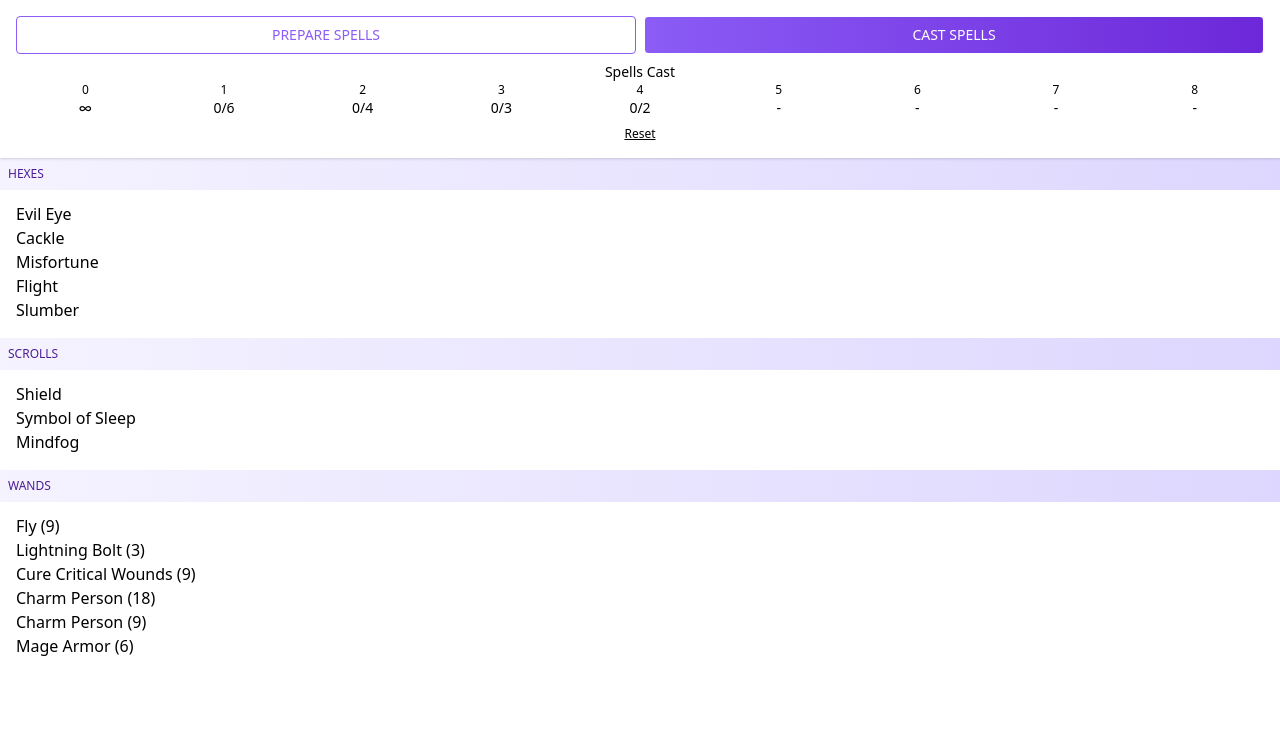
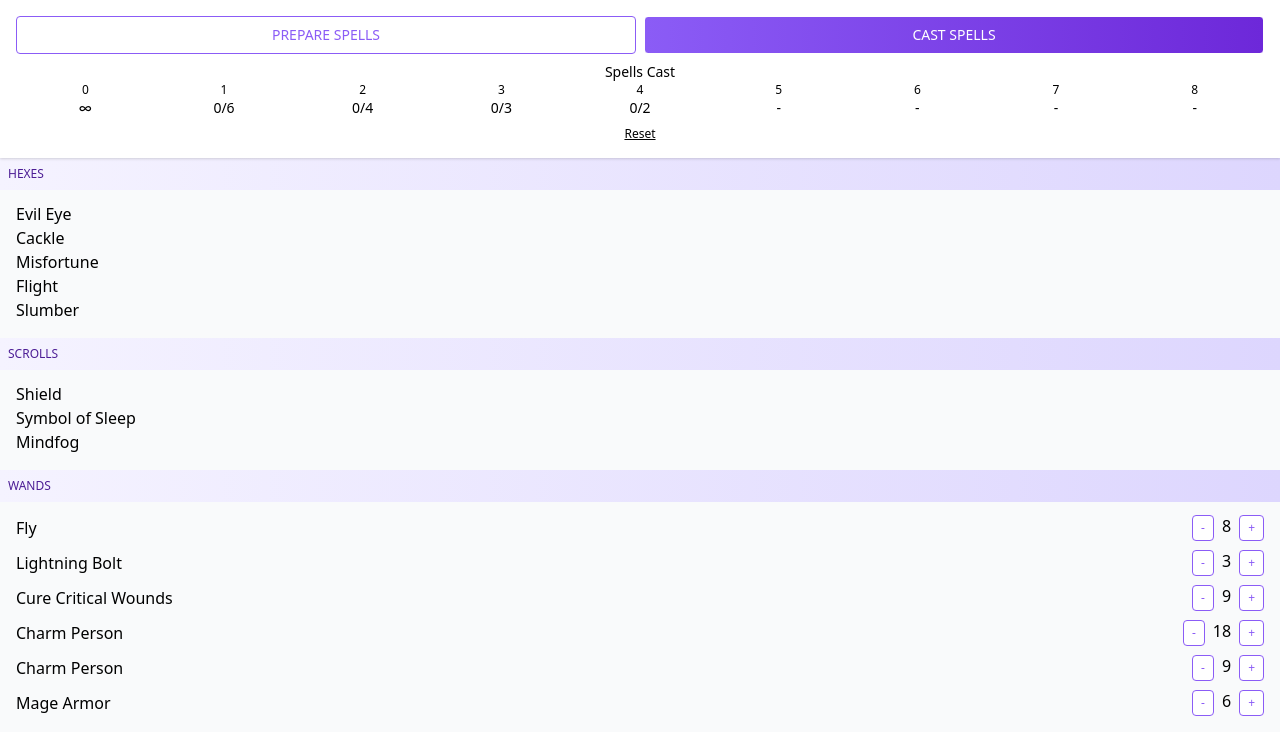
Before and after one commit to aaosuarez/spelltracker, a React (Create React App) app: page / in a window 1280 px wide. Both pictures are taken after a click on the button "CAST SPELLS". Shown: the top 754 px of the page. Built offline with nearby package versions, Linux system fonts and the light colour scheme.

Commit message:
Add incremental wands

```diff
--- a/public/index.html
+++ b/public/index.html
@@ -24,7 +24,7 @@
       work correctly both with client-side routing and a non-root public URL.
       Learn how to configure a non-root public URL by running `npm run build`.
     -->
-    <meta name="google" content="notranslate">
+    <meta name="google" content="notranslate" />
     <title>Spell Tracker</title>
   </head>
   <body>
--- a/src/App.tsx
+++ b/src/App.tsx
@@ -65,7 +65,10 @@ const SpellsCast = ({ usedSpells }: { usedSpells: Spell[] }) => {
 };
 
 function App() {
-  const [{ preparedSpells, mode, usedSpells }, dispatch] = useAppReducer();
+  const [
+    { preparedSpells, mode, usedSpells, wands },
+    dispatch,
+  ] = useAppReducer();
   const containerRef = useRef<HTMLDivElement>(null);
   const spellsToDisplay: Spell[] =
     mode === Mode.PREPARE ? knownSpells : preparedSpells;
@@ -134,12 +137,20 @@ function App() {
           Reset
         </p>
       </div>
-      <div className={"overflow-y-auto"} ref={containerRef}>
+      <div className={"overflow-y-auto bg-gray-50"} ref={containerRef}>
         {mode === Mode.CAST ? (
           <>
             <Hexes />
             <Scrolls />
-            <Wands />
+            <Wands
+              wands={wands}
+              increment={(wand) =>
+                dispatch({ type: "INCREMENT_WAND", wandId: wand.id })
+              }
+              decrement={(wand) =>
+                dispatch({ type: "DECREMENT_WAND", wandId: wand.id })
+              }
+            />
           </>
         ) : null}
         <SpellsByLevel spells={spellsToDisplay} renderSpell={renderSpell} />
--- a/src/components/Wands.tsx
+++ b/src/components/Wands.tsx
@@ -2,9 +2,10 @@ import React from "react";
 import { v4 as uuid } from "uuid";
 import Section from "./Section";
 import { Wand } from "../types";
+import Button, { ButtonSizes, ButtonType } from "./Button";
 
-const wands: Wand[] = [
-  { name: "Fly", charges: 9 },
+export const initialWands: Wand[] = [
+  { name: "Fly", charges: 8 },
   { name: "Lightning Bolt", charges: 3 },
   { name: "Cure Critical Wounds", charges: 9 },
   { name: "Charm Person", charges: 18 },
@@ -12,15 +13,43 @@ const wands: Wand[] = [
   { name: "Mage Armor", charges: 6 },
 ].map((wand) => ({ ...wand, id: uuid() }));
 
-const Wands = () => {
+const Wands = ({
+  wands,
+  increment,
+  decrement,
+}: {
+  wands: Wand[];
+  increment: (wand: Wand) => unknown;
+  decrement: (wand: Wand) => unknown;
+}) => {
   return (
     <Section>
       <Section.Title>Wands</Section.Title>
       <Section.Body>
         {wands.map((wand) => {
           return (
-            <div key={wand.id}>
-              {wand.name} ({wand.charges})
+            <div
+              key={wand.id}
+              className={"flex justify-between items-center mb-2"}
+            >
+              <div>{wand.name}</div>
+              <div>
+                <Button
+                  size={ButtonSizes.SMALL}
+                  type={ButtonType.OUTLINE}
+                  onClick={() => decrement(wand)}
+                >
+                  -
+                </Button>
+                <span className={"mx-2"}>{wand.charges}</span>
+                <Button
+                  size={ButtonSizes.SMALL}
+                  type={ButtonType.OUTLINE}
+                  onClick={() => increment(wand)}
+                >
+                  +
+                </Button>
+              </div>
             </div>
           );
         })}
--- a/src/hooks/useAppReducer.ts
+++ b/src/hooks/useAppReducer.ts
@@ -1,25 +1,30 @@
 import { Dispatch, Reducer, useEffect, useReducer } from "react";
 import { v4 as uuid } from "uuid";
 import { canCastSpell, canPrepareSpell, isCantrip } from "../utils";
-import { Mode, Spell } from "../types";
+import { Mode, Spell, Wand } from "../types";
+import { initialWands } from "../components/Wands";
 
 type State = {
   mode: Mode;
   preparedSpells: Spell[];
   usedSpells: Spell[];
+  wands: Wand[];
 };
 
 const initialState: State = {
   mode: Mode.PREPARE,
   preparedSpells: [],
   usedSpells: [],
+  wands: initialWands,
 };
 
 type Action =
   | { type: "SET_MODE"; mode: Mode }
   | { type: "PREPARE_SPELL"; spell: Spell }
   | { type: "CAST_SPELL"; spell: Spell }
-  | { type: "RESET" };
+  | { type: "RESET" }
+  | { type: "INCREMENT_WAND"; wandId: string }
+  | { type: "DECREMENT_WAND"; wandId: string };
 
 const STORAGE_KEY = "SPELL_TRACKER";
 
@@ -44,6 +49,32 @@ const reducer = (state: State, action: Action) => {
       }
       const newUsedSpells = [...usedSpells, action.spell];
       return { ...state, usedSpells: newUsedSpells };
+    case "INCREMENT_WAND": {
+      const { wands } = state;
+      const newWands = wands.map((wand) => {
+        if (wand.id == action.wandId) {
+          return {
+            ...wand,
+            charges: wand.charges + 1,
+          };
+        }
+        return wand;
+      });
+      return { ...state, wands: newWands };
+    }
+    case "DECREMENT_WAND": {
+      const { wands } = state;
+      const newWands = wands.map((wand) => {
+        if (wand.id == action.wandId) {
+          return {
+            ...wand,
+            charges: wand.charges - 1,
+          };
+        }
+        return wand;
+      });
+      return { ...state, wands: newWands };
+    }
     case "RESET":
       return initialState;
     default:
```
Also changed, not shown: tsconfig.json (+3 -9 lines).
